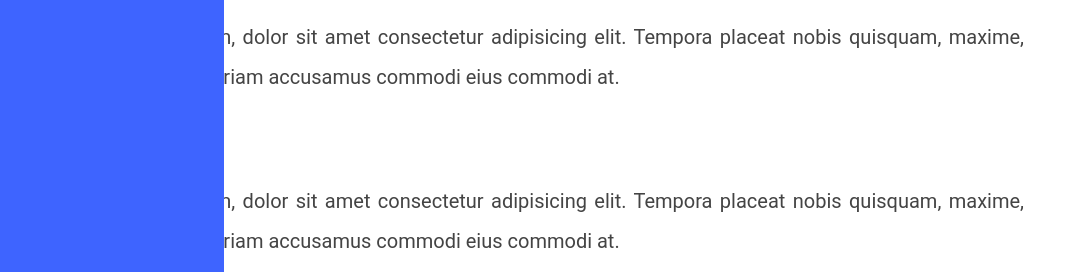
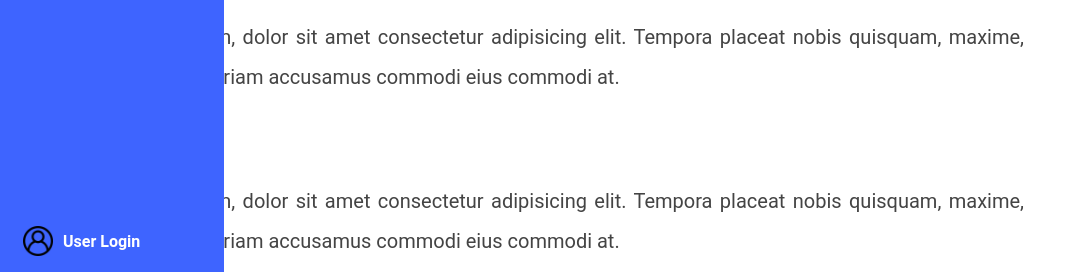
Before and after one commit to dhaval313/master_page, a plain HTML site: page index.html in a window 1280 px wide. Shown: the part 528-804 px from the top of the page, without its empty margins (0-1087 px from the left). Drawn offline with Linux system fonts and the light colour scheme.

Commit message:
Session_User_Login

```diff
--- a/assets/css/sidebar.css
+++ b/assets/css/sidebar.css
@@ -57,8 +57,6 @@
 		width: 100%;
 	}
 
-
-
 	.sidebar img{
 		width: 70%;
 	}
@@ -70,7 +68,6 @@
 	.sidebar .sidebar__nav .sidebar__nav__link {
 		height: 100%;
 		padding: 0.75em;
-		box-shadow: -20px 29px 0px 0px rgba(0,0,0,0.73);
 	}
 
 	.sidebar .sidebar__nav i {
@@ -93,9 +90,9 @@
 		flex-direction: column;
 	}
 
-	/*.sidebar .sidebar__nav li:last-child {
+	.sidebar .sidebar__nav li:last-child {
 		margin-top: auto;
-	}*/
+	}
 
 	.sidebar .sidebar__nav .sidebar__nav__link {
 		padding: 1em;
--- a/index.html
+++ b/index.html
@@ -60,6 +60,13 @@
 							<!-- <i class="mdi mdi-settings"></i> -->
 							<img src="report.png" alt="Home" style="margin-left:7px;">
 							<span class="sidebar__nav__text">Book Report</span>
+						</a>
+					</li>
+					<li>
+						<a href="#" class="sidebar__nav__link">
+							<!-- <i class="mdi mdi-settings"></i> -->
+							<img src="user_login.png" alt="Home" style="margin-left:7px;">
+							<span class="sidebar__nav__text">User Login</span>
 						</a>
 					</li>
 				</ul>
```
Also changed, not shown: user_login.png (added).
